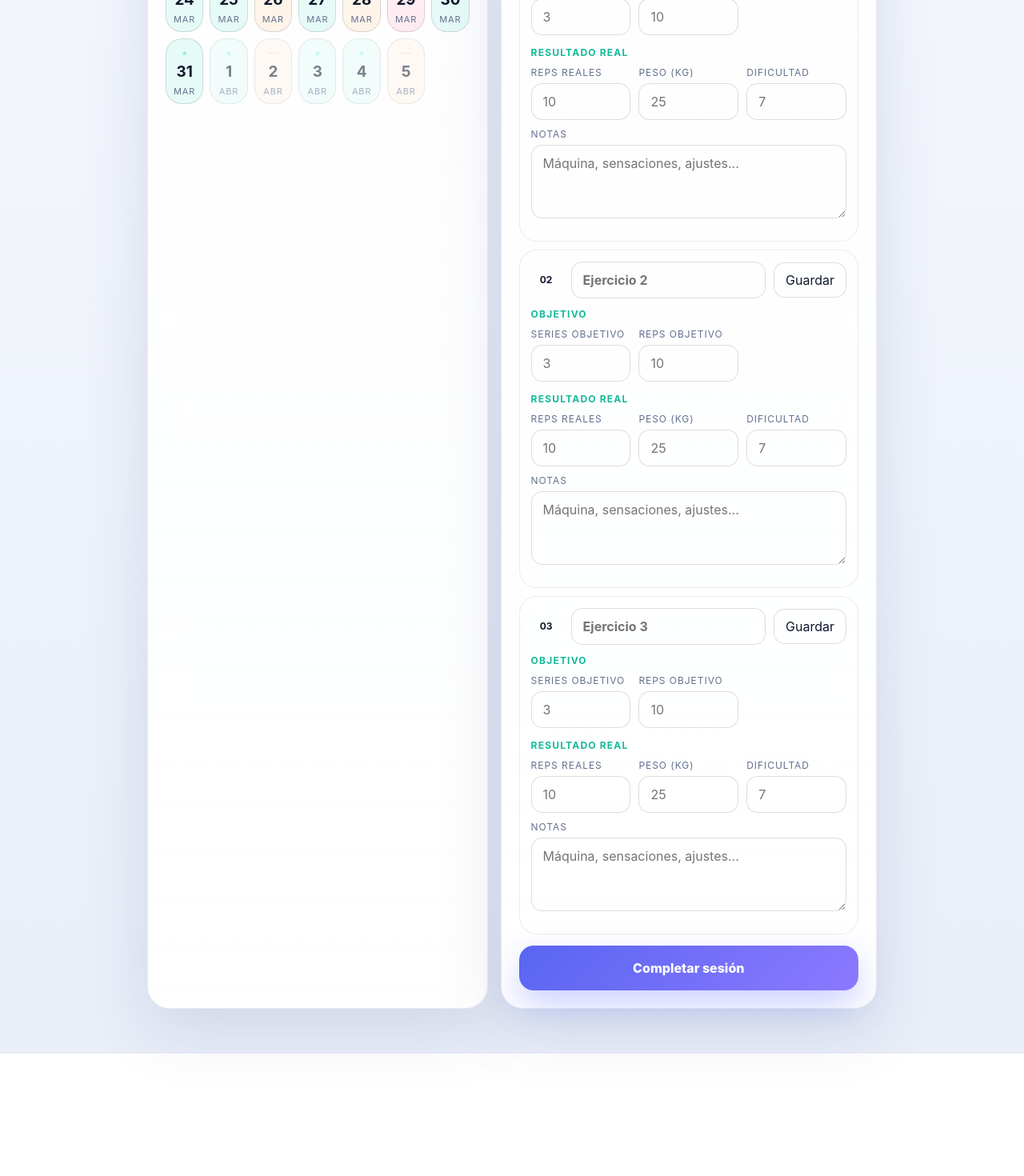
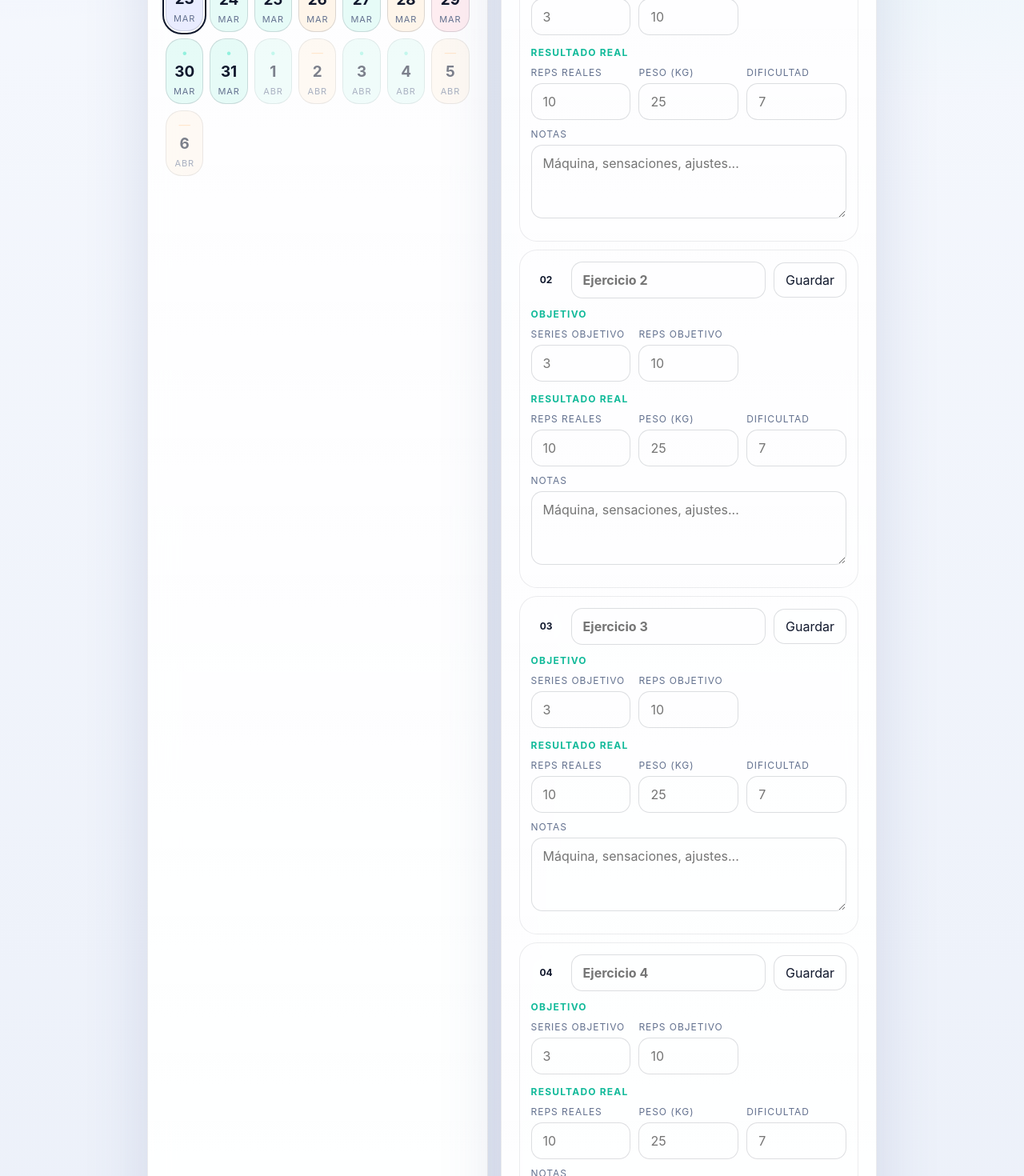
Before and after one commit to neomigue2010/neo-sport-dashboard, a Next.js app: page / in a window 1280 px wide. Shown: the part 900-2370 px from the top of the page at 80% size. Before the commit the page ends 2217 px from the top, so only its background shows below. Built offline with nearby package versions, Linux system fonts and the light colour scheme; no server answers.

Commit message:
Fix calendar weekday alignment and support 5 exercises

```diff
--- a/components/SportDashboard.tsx
+++ b/components/SportDashboard.tsx
@@ -29,6 +29,7 @@ const selectedMonth = '2026-03';
 const monthNames = ['2026-02', '2026-03', '2026-04'];
 
 const dayCards: DayCard[] = [
+  { day: 23, monthOffset: -1, status: 'rest', label: 'Cierre mes', energy: 'Descarga', accent: 'rest' },
   { day: 24, monthOffset: -1, status: 'rest', label: 'Cierre mes', energy: 'Descarga', accent: 'rest' },
   { day: 25, monthOffset: -1, status: 'rest', label: 'Cierre mes', energy: 'Descarga', accent: 'rest' },
   { day: 26, monthOffset: -1, status: 'rest', label: 'Cierre mes', energy: 'Descarga', accent: 'rest' },
@@ -69,7 +70,8 @@ const dayCards: DayCard[] = [
   { day: 2, monthOffset: 1, status: 'rest', label: 'Descarga', energy: 'Abril', accent: 'rest' },
   { day: 3, monthOffset: 1, status: 'planned', label: 'Próximo bloque', energy: 'Abril', accent: 'planned' },
   { day: 4, monthOffset: 1, status: 'planned', label: 'Próximo bloque', energy: 'Abril', accent: 'planned' },
-  { day: 5, monthOffset: 1, status: 'rest', label: 'Descanso', energy: 'Abril', accent: 'rest' }
+  { day: 5, monthOffset: 1, status: 'rest', label: 'Descanso', energy: 'Abril', accent: 'rest' },
+  { day: 6, monthOffset: 1, status: 'rest', label: 'Descanso', energy: 'Abril', accent: 'rest' }
 ];
 
 const emptyExercise = (): ExerciseForm => ({
@@ -107,7 +109,7 @@ export function SportDashboard() {
   const [perceivedEnergy, setPerceivedEnergy] = useState('');
   const [perceivedEffort, setPerceivedEffort] = useState('');
   const [sessionNotes, setSessionNotes] = useState('');
-  const [exerciseForms, setExerciseForms] = useState<ExerciseForm[]>([emptyExercise(), emptyExercise(), emptyExercise()]);
+  const [exerciseForms, setExerciseForms] = useState<ExerciseForm[]>([emptyExercise(), emptyExercise(), emptyExercise(), emptyExercise(), emptyExercise()]);
   const [savingExerciseIndex, setSavingExerciseIndex] = useState<number | null>(null);
 
   const trainingDate = useMemo(() => getTrainingDate(selectedDay), [selectedDay]);
@@ -184,10 +186,10 @@ export function SportDashboard() {
             difficulty: item.difficulty ? String(item.difficulty) : (item.set_effort ? String(item.set_effort) : ''),
             notes: item.actual_notes || item.set_notes || ''
           }));
-          while (mapped.length < 3) mapped.push(emptyExercise());
+          while (mapped.length < 5) mapped.push(emptyExercise());
           setExerciseForms(mapped);
         } else {
-          setExerciseForms([emptyExercise(), emptyExercise(), emptyExercise()]);
+          setExerciseForms([emptyExercise(), emptyExercise(), emptyExercise(), emptyExercise(), emptyExercise()]);
         }
       })
       .catch(() => {
```
